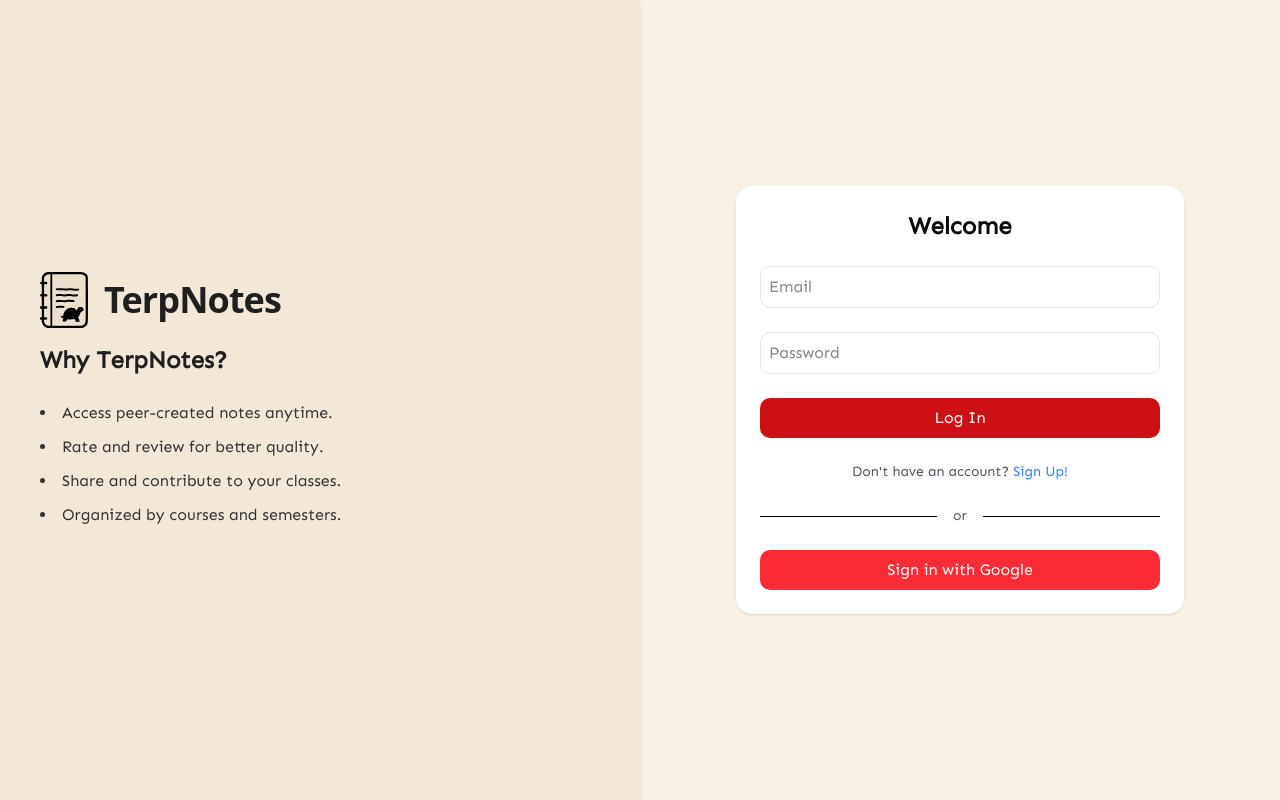
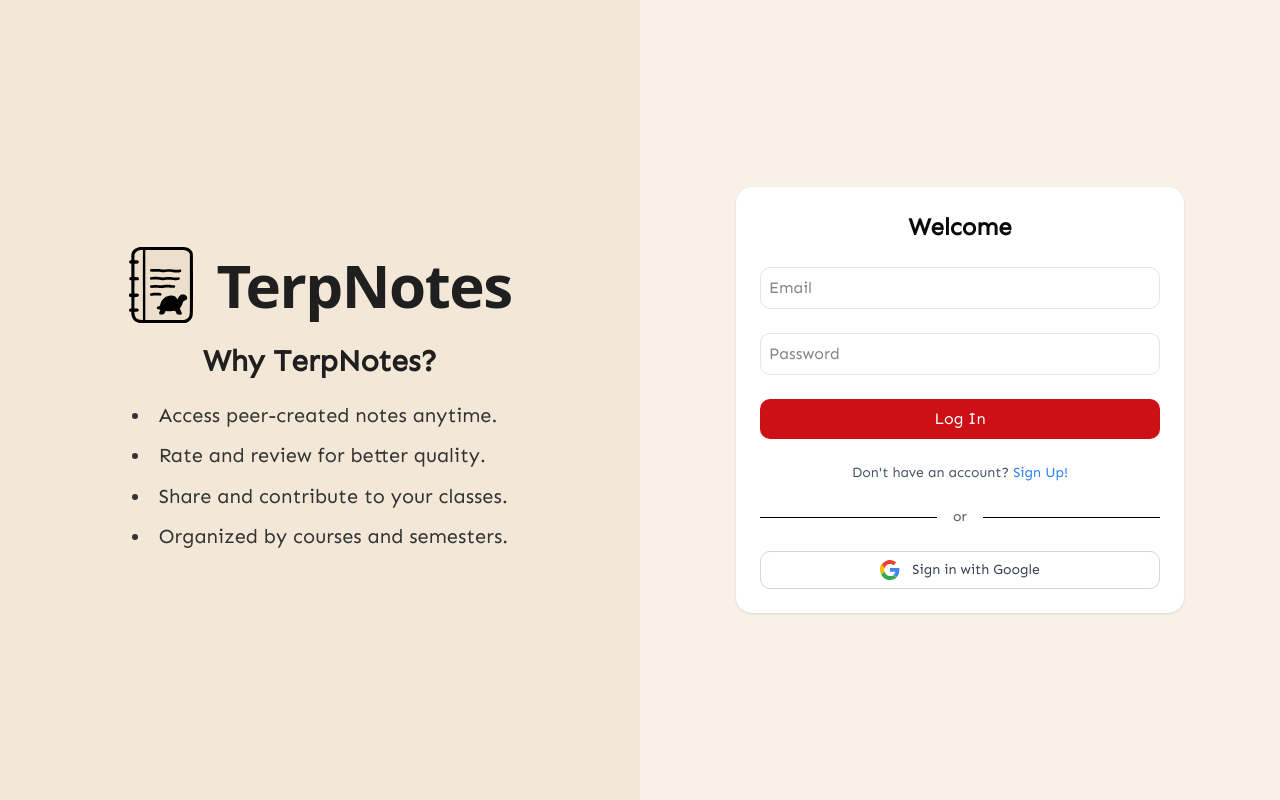
Before and after one commit to Lin-Jacob/TerpNotesFE, a Next.js app: page /login in a window 1280 px wide. Shown: the top 800 px of the page. Built offline with nearby package versions, Linux system fonts and the light colour scheme; no server answers.

Commit message:
lkopjojoijiojoi

```diff
--- a/src/app/(navbar)/browse-notes/page.tsx
+++ b/src/app/(navbar)/browse-notes/page.tsx
@@ -145,7 +145,7 @@
             {/* Background overlay for mobile */}
             {detailsOpen && (
                 <div
-                    className="fixed inset-0 bg-black/20 z-30 md:hidden"
+                    className="fixed inset-0 z-30 bg-black/20 md:hidden"
                     onClick={() => setDetailsOpen(false)}
                 />
             )}
@@ -186,13 +186,13 @@
                     ))}
                 </div>
 
-                <div className="grid grid-cols-1 sm:grid-cols-2 gap-8">
+                <div className="grid grid-cols-1 gap-8 sm:grid-cols-2">
                     {courses.map((course, idx) => (
                         <div
                             key={idx}
                             className="bg-white border border-[#e0d7cb] rounded-2xl shadow p-6"
                         >
-                            <div className="mb-3 flex items-center justify-between">
+                            <div className="flex items-center justify-between mb-3">
                                 <h3
                                     className="text-xl font-bold text-[#1F1F1F]"
                                     style={{ fontFamily: "sen" }}
@@ -215,7 +215,7 @@
                                 ))}
                             </div>
 
-                            <div className="space-y-4 mt-4">
+                            <div className="mt-4 space-y-4">
                                 {course.professors.map((prof, i) => (
                                     <div
                                         key={i}
@@ -263,7 +263,7 @@
                     </p>
 
                     {/* Mock contents */}
-                    <div className="space-y-4 mb-6">
+                    <div className="mb-6 space-y-4">
                         <div className="bg-[#F9F1E5] p-4 rounded-xl border border-[#e0d7cb]">
                             <p className="text-sm text-[#1F1F1F]">
                                 <strong>OCR Preview:</strong> "In Java, all classes inherit from the Object class. This allows..."
--- a/src/app/login/page.tsx
+++ b/src/app/login/page.tsx
@@ -13,7 +13,7 @@
 import Image from "next/image";
 import Logo from "@/../public/assets/images/logo.svg";
 import { useRouter } from "next/navigation";
-import { getFirestore, doc, setDoc } from "firebase/firestore";
+import { getFirestore, doc, setDoc, getDoc } from "firebase/firestore";
 import { updateProfile } from "firebase/auth";
 
 export default function AuthPage() {
@@ -83,9 +83,24 @@
     setError("");
     try {
       const provider = new GoogleAuthProvider();
-      await signInWithPopup(auth, provider);
+      const result = await signInWithPopup(auth, provider);
+      const user = result.user;
+
+      // Check if user exists in Firestore
+      const userRef = doc(db, "users", user.uid);
+      const userSnap = await getDoc(userRef);
+      if (!userSnap.exists()) {
+        await setDoc(userRef, {
+          username: user.displayName || "",
+          email: user.email,
+          createdAt: new Date(),
+          provider: "google",
+        });
+      }
+
       router.push("/browse-notes");
     } catch (err) {
+      console.error("Google sign-in error:", err);
       setError("Google sign-in failed.");
     }
   };
@@ -93,15 +108,15 @@
   return (
     <div className="min-h-screen flex flex-col lg:flex-row bg-[#F9F1E5]">
       {/* Left Info Section */}
-      <div className="hidden md:flex w-full lg:w-1/2 p-10 bg-[#F3E8D8] shadow-md flex-col justify-center items-start space-y-6">
-        <div className="flex items-center gap-4 mb-4">
-          <Image src={Logo} alt="TerpNotes Logo" width={48} height={48} />
-          <h1 className="text-4xl font-bold text-[#1F1F1F] font-sans tracking-tight">
+      <div className="hidden md:flex w-full lg:w-1/2 p-10 bg-[#F3E8D8] flex-col justify-center items-center space-y-6 gap-5">
+        <div className="flex items-center justify-center gap-6 mb-0 select-none">
+          <Image src={Logo} alt="TerpNotes Logo" width={64} height={64} />
+          <h1 className="text-6xl font-bold text-[#1F1F1F] font-sans tracking-tight">
             TerpNotes
           </h1>
         </div>
-        <h2 className="text-2xl font-semibold text-[#1F1F1F]">Why TerpNotes?</h2>
-        <ul className="list-disc list-inside space-y-2 text-[#333] text-base leading-relaxed">
+        <p className="text-3xl font-semibold text-[#1F1F1F] mb-0">Why TerpNotes?</p>
+        <ul className="list-disc list-inside space-y-2 text-[#333] text-xl leading-relaxed">
           <li>Access peer-created notes anytime.</li>
           <li>Rate and review for better quality.</li>
           <li>Share and contribute to your classes.</li>
@@ -117,7 +132,7 @@
         </span>
         <div className="w-full max-w-md p-6 space-y-6 bg-white shadow rounded-2xl">
           <h1 className="text-2xl font-semibold text-center">Welcome</h1>
-          {error && <p className="text-sm text-center text-red-500">{error}</p>}
+          {error && <p className="text-sm text-center text-red-600">{error}</p>}
 
           {stage === "login" && (
             <>
@@ -175,7 +190,7 @@
               />
               <button
                 onClick={handleSignup}
-                className="w-full py-2 text-white bg-blue-600 rounded-lg hover:bg-blue-700"
+                className="w-full py-2 text-white bg-red-600 rounded-lg hover:bg-red-700"
               >
                 Sign Up
               </button>
@@ -197,9 +212,34 @@
               </div>
               <button
                 onClick={handleGoogleSignin}
-                className="w-full py-2 text-white bg-red-500 rounded-lg hover:bg-red-600"
+                className="flex items-center justify-center w-full gap-3 py-2 transition border border-gray-300 rounded-lg hover:bg-gray-100"
               >
-                Sign in with Google
+                <svg
+                  className="w-5 h-5"
+                  xmlns="http://www.w3.org/2000/svg"
+                  viewBox="0 0 48 48"
+                >
+                  <path
+                    fill="#EA4335"
+                    d="M24 9.5c3.24 0 6.15 1.12 8.45 2.95l6.3-6.3C34.94 2.64 29.79 0 24 0 14.64 0 6.67 5.95 2.96 14.55l7.9 6.14C12.56 13.8 17.87 9.5 24 9.5z"
+                  />
+                  <path
+                    fill="#4285F4"
+                    d="M46.5 24c0-1.64-.15-3.21-.43-4.74H24v9h12.7c-.55 2.92-2.2 5.38-4.7 7.05l7.5 5.85C44.56 37.24 46.5 30.96 46.5 24z"
+                  />
+                  <path
+                    fill="#FBBC05"
+                    d="M10.86 28.41c-.62-1.84-.98-3.8-.98-5.91s.36-4.07.98-5.91L2.96 10.45A23.93 23.93 0 000 24c0 3.88.92 7.54 2.96 10.91l7.9-6.14z"
+                  />
+                  <path
+                    fill="#34A853"
+                    d="M24 48c6.48 0 11.93-2.14 15.9-5.8l-7.5-5.85c-2.1 1.42-4.8 2.25-8.4 2.25-6.13 0-11.44-4.3-13.14-10.19l-7.9 6.14C6.67 42.05 14.64 48 24 48z"
+                  />
+                  <path fill="none" d="M0 0h48v48H0z" />
+                </svg>
+                <span className="text-sm font-medium text-gray-700">
+                  Sign in with Google
+                </span>
               </button>
             </>
           )}
```
